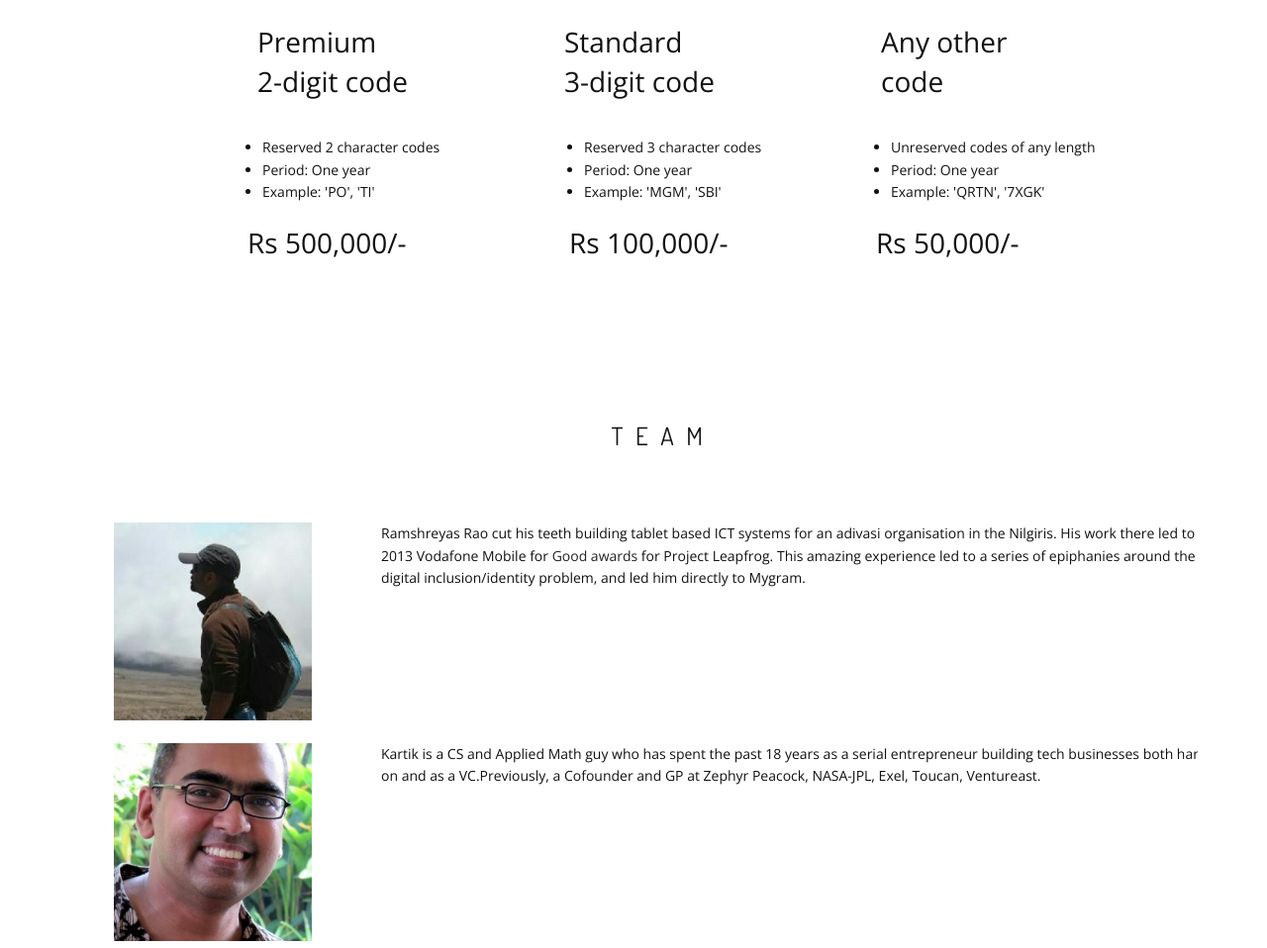
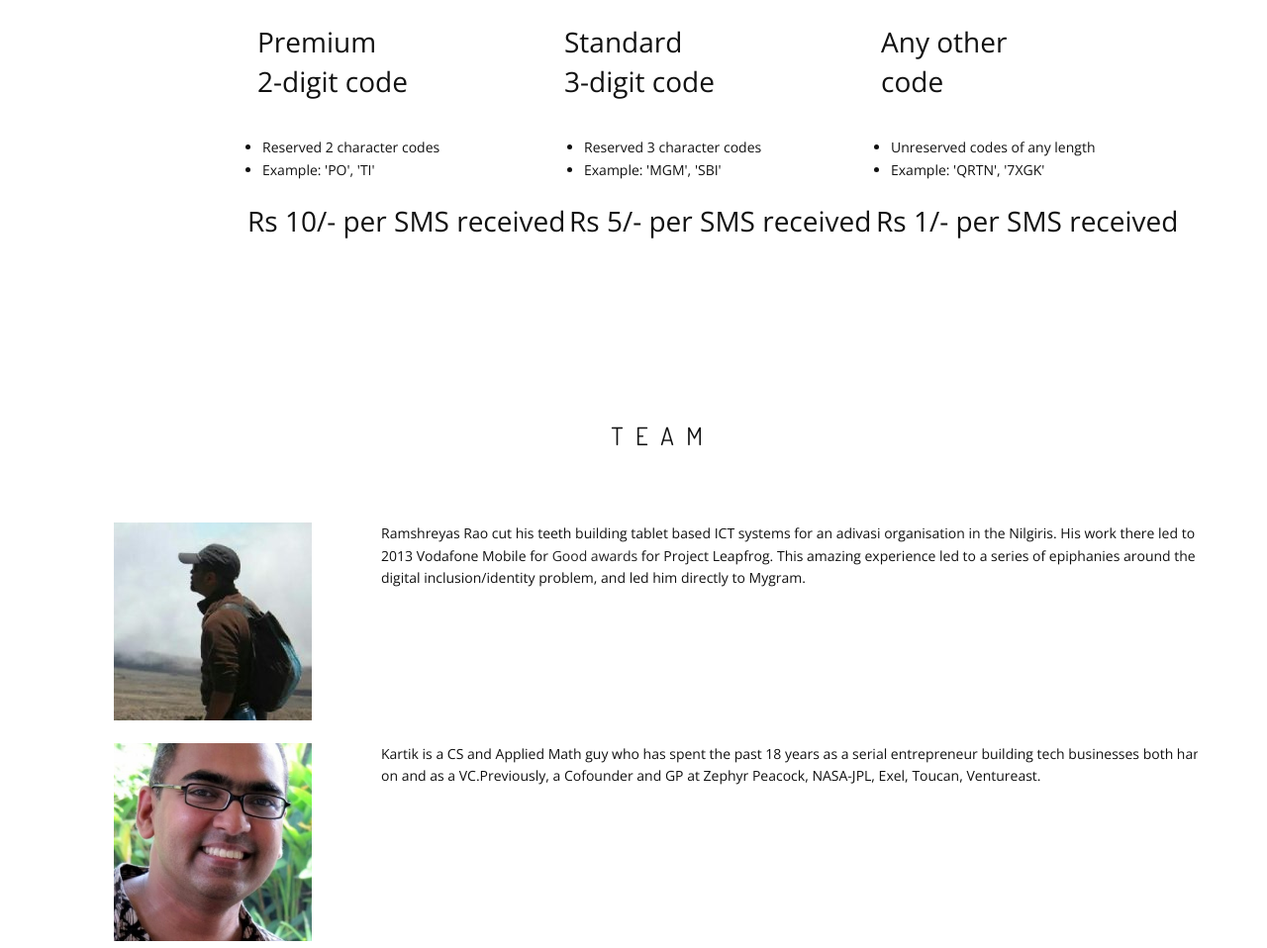
Before and after one commit to mygram/mygram, a plain HTML site: page index.html in a window 1280 px wide. Shown: the part 2309-3267 px from the top of the page at 99% size. Drawn offline with nearby package versions, Linux system fonts and the light colour scheme.

Commit message:
Changed pricing to per-incoming-sms

```diff
--- a/index.html
+++ b/index.html
@@ -209,20 +209,18 @@
            <h2 style="position: relative; left:160px">Premium <br /> 2-digit code</h2>
            <ul style="position: relative; left:125px">
             <li>Reserved 2 character codes</li>
-            <li>Period: One year</li>
             <li>Example: 'PO', 'TI'</li>
           </ul>
-          <h2 style="position: relative; left:150px">Rs 500,000/-</h2>
+          <h2 style="position: relative; left:150px">Rs 10/- per SMS received</h2>
         </div>
 
         <div class="col-md-4 col-sm-6 mb-sm-50 mb-xs-30">
          <h2 style="position: relative; left:90px">Standard <br /> 3-digit code</h2>
          <ul style="position: relative; left:70px">
           <li>Reserved 3 character codes</li>
-          <li>Period: One year</li>
           <li>Example: 'MGM', 'SBI'</li>
         </ul>
-        <h2 style="position: relative; left:95px">Rs 100,000/-</h2>
+        <h2 style="position: relative; left:95px">Rs 5/- per SMS received</h2>
       </div>
 
 
@@ -230,10 +228,9 @@
        <h2 style="position: relative; left:30px">Any other<br /> code</h2>
        <ul>
         <li>Unreserved codes of any length</li>
-        <li>Period: One year</li>
         <li>Example: 'QRTN', '7XGK'</li>
       </ul>
-      <h2 style="position: relative; left:25px">Rs 50,000/-</h2>
+      <h2 style="position: relative; left:25px">Rs 1/- per SMS received</h2>
     </div>
 
 
```
